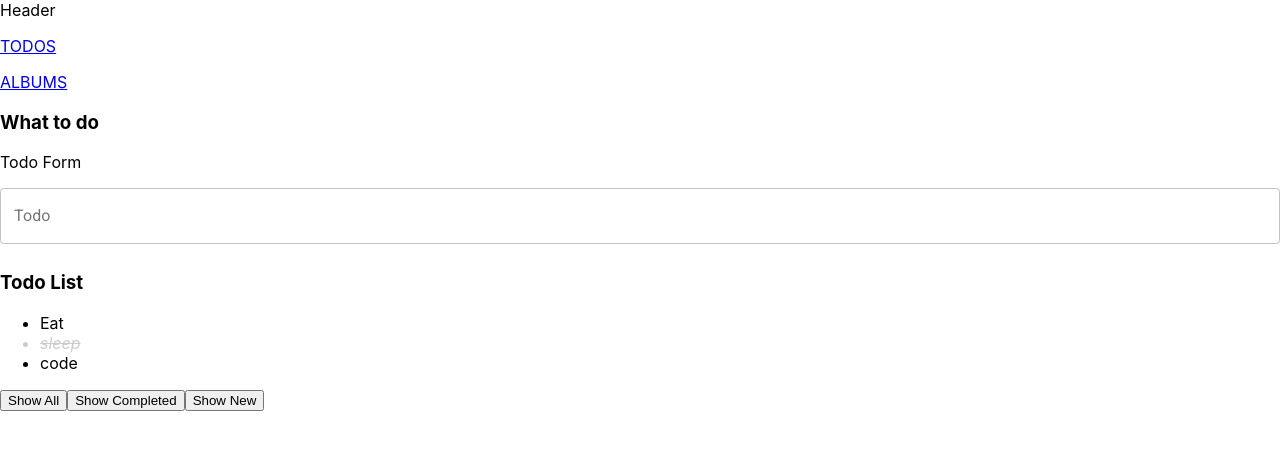
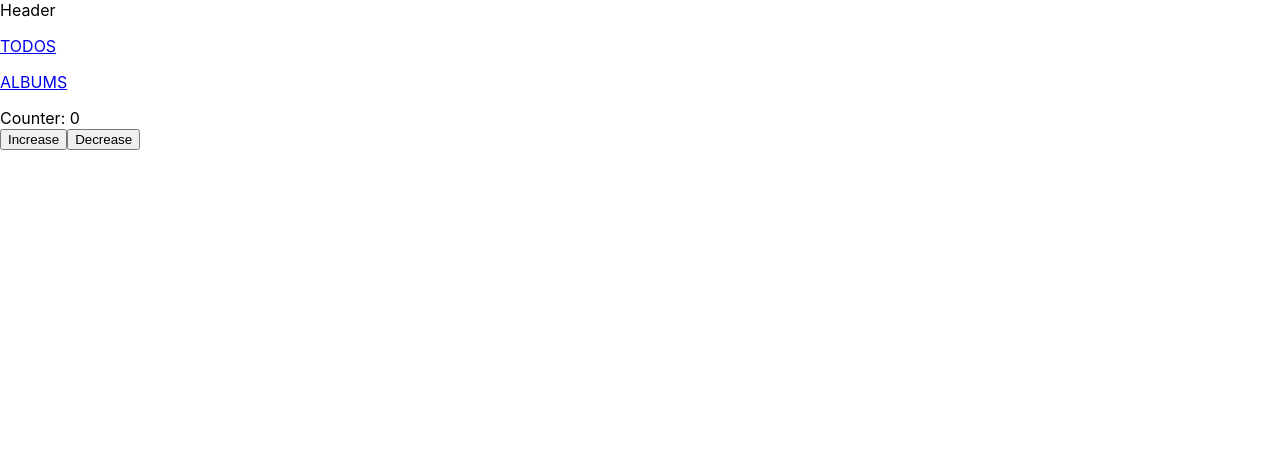
Before and after one commit to nguyenduong1609/learn-reactjs-duong, a React (Create React App) app: page / in a window 1280 px wide. Shown: the top 450 px of the page. Built offline with nearby package versions, Linux system fonts and the light colour scheme; no server answers.

Commit message:
hoan thanh redux

```diff
--- a/package.json
+++ b/package.json
@@ -16,6 +16,7 @@
     "react": "^17.0.2",
     "react-dom": "^17.0.2",
     "react-hook-form": "^7.11.1",
+    "react-redux": "^7.2.4",
     "react-router-dom": "^5.2.0",
     "react-scripts": "^4.0.3",
     "web-vitals": "^1.0.1",
--- a/src/App.js
+++ b/src/App.js
@@ -3,6 +3,7 @@
 import productApi from './api/productApi';
 import NotFound from './components/NotFound';
 import AlbumFeature from './features/Album';
+import CounterFeature from './features/Counter';
 import TodoFeature from './features/Todo';
 
 
@@ -32,7 +33,7 @@
         <Redirect from='/home' to='/' exact />
         <Redirect from='/post-list/:postId' to='/post/:postId' exact />
 
-        <Route path='/' component={TodoFeature} />
+        <Route path='/' component={CounterFeature} exact />
         <Route path='/todos' component={TodoFeature} exact />
         <Route path='/albums' component={AlbumFeature} />
 
--- /dev/null
+++ b/src/app/store.js
@@ -0,0 +1,12 @@
+import counterReducer from '../features/Counter/counterSlice'
+import { configureStore } from "@reduxjs/toolkit";
+
+const rootReducer = {
+  count: counterReducer,
+};
+
+const store = configureStore({
+  reducer: rootReducer,
+});
+
+export default store;
--- a/src/features/Counter/index.jsx
+++ b/src/features/Counter/index.jsx
@@ -0,0 +1,35 @@
+import React from 'react';
+import { useDispatch, useSelector } from 'react-redux';
+import { decrease, increase } from './counterSlice';
+
+CounterFeature.propTypes = {
+
+};
+
+function CounterFeature(props) {
+  const dispatch = useDispatch();
+
+  const count = useSelector(state => state.count);
+
+  const handleIncreaseClick = () => {
+    const action = increase();
+    dispatch(action);
+  };
+  const handleDecreaseClick = () => {
+    const action = decrease();
+    dispatch(action);
+  }
+
+  return (
+    <div>
+      Counter: {count}
+
+      <div>
+        <button onClick={handleIncreaseClick}>Increase</button>
+        <button onClick={handleDecreaseClick}>Decrease</button>
+      </div>
+    </div>
+  );
+}
+
+export default CounterFeature;
--- a/src/index.js
+++ b/src/index.js
@@ -1,15 +1,19 @@
 import React from 'react';
 import ReactDOM from 'react-dom';
+import { Provider } from 'react-redux';
 import { BrowserRouter } from 'react-router-dom';
 import App from './App';
+import store from './app/store';
 import './index.css';
 // import reportWebVitals from './reportWebVitals';
 
 ReactDOM.render(
   <React.StrictMode>
-    <BrowserRouter>
-      <App />
-    </BrowserRouter>
+    <Provider store={store}>
+      <BrowserRouter>
+        <App />
+      </BrowserRouter>
+    </Provider>
   </React.StrictMode>,
   document.getElementById('root')
 );
```
Also changed, not shown: jsconfig.json (added, +8 -0 lines), 2 other files (tests, documents, lock files or other folders).
